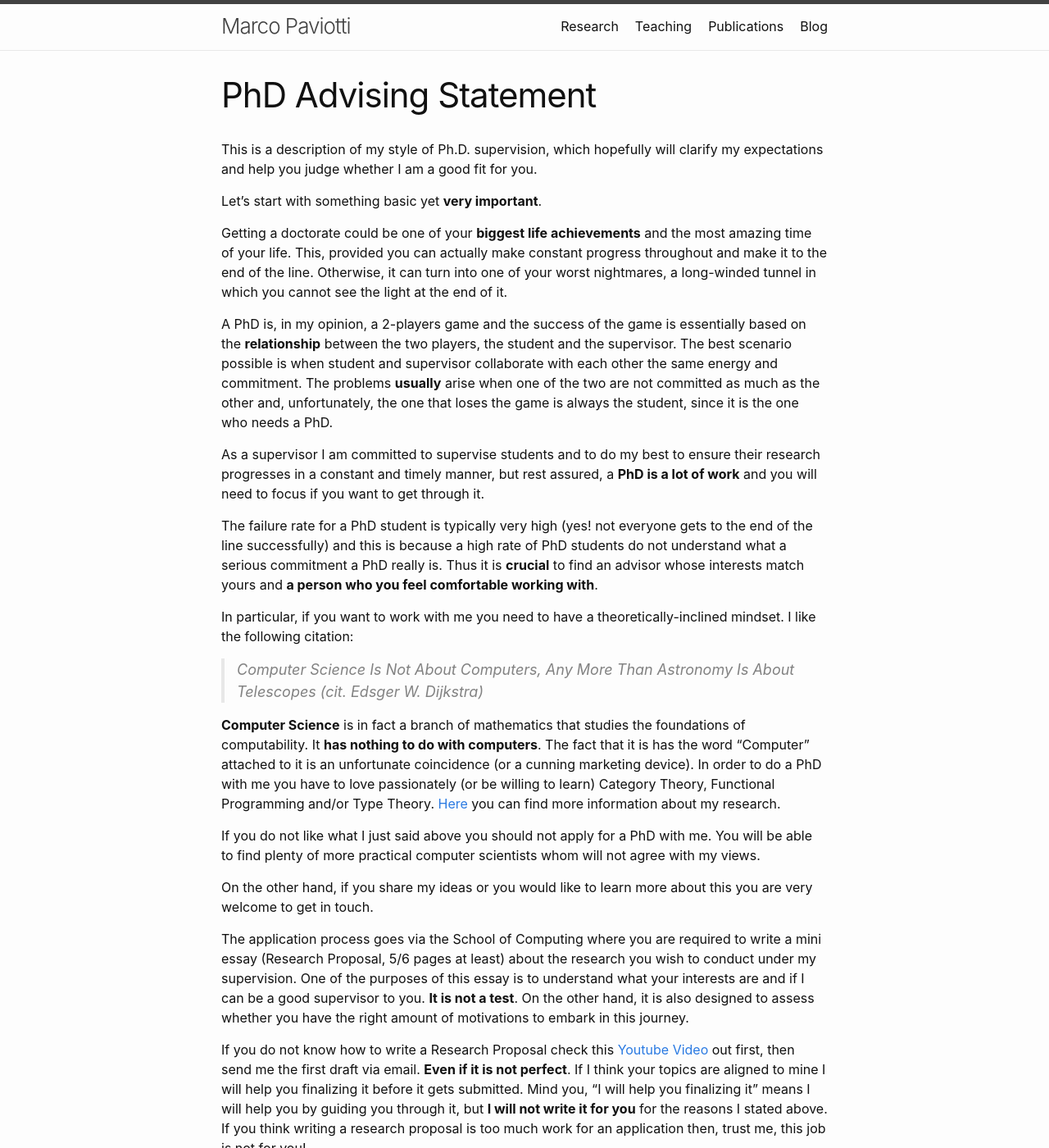
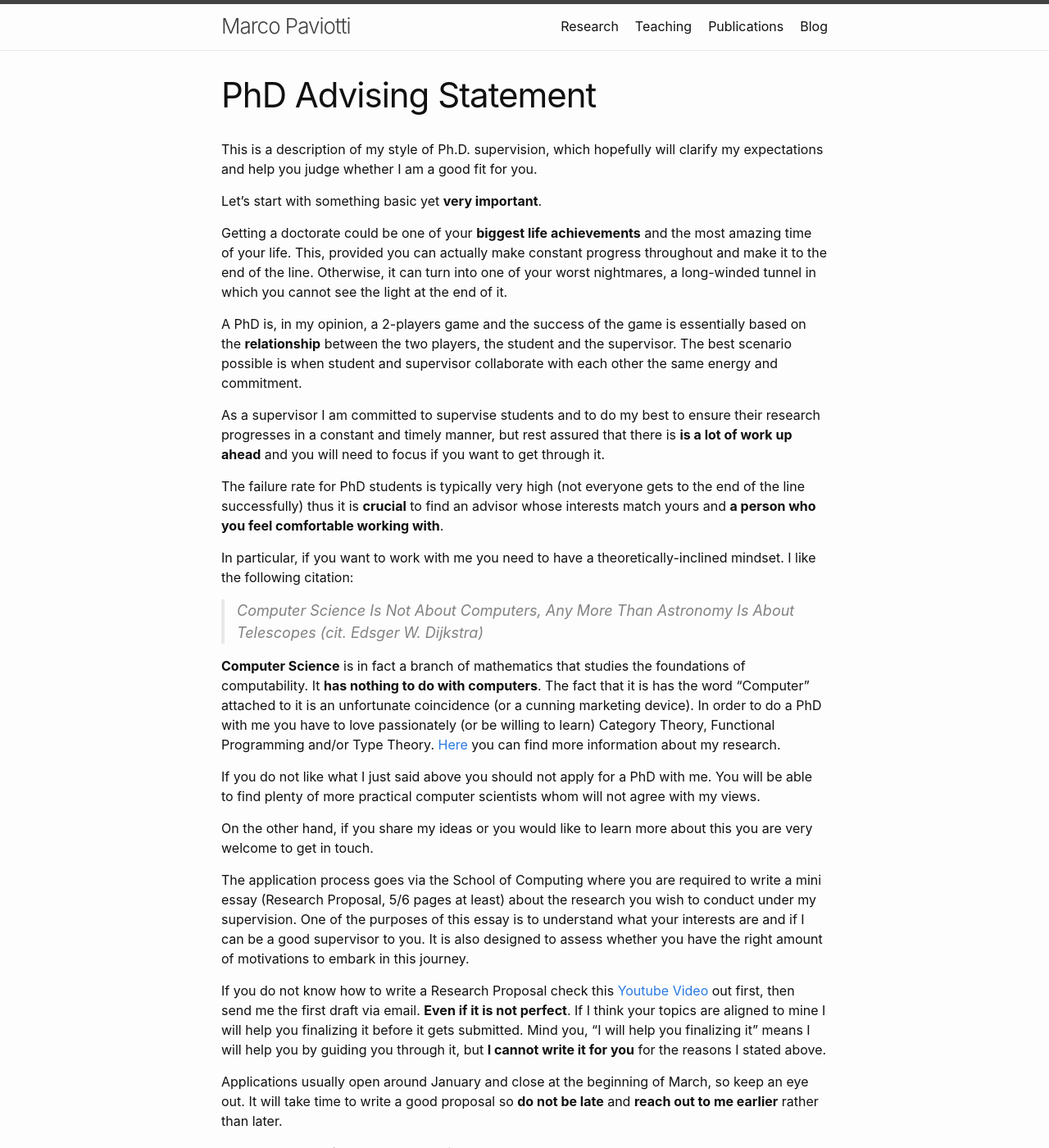
Before and after one commit to mpaviotti/mpaviotti.github.com, a Jekyll site: the page built from phd.markdown, in a window 1280 px wide and 1400 px high. Shown: the whole window at 82% size. Built offline with Jekyll 4.4.1, drawn with Linux system fonts in a browser that asks for light colours; some of the changed text lies outside the part shown.

Commit message:
Removing too scary sentences.

```diff
--- a/phd.markdown
+++ b/phd.markdown
@@ -15,21 +15,18 @@ into one of your worst nightmares, a long-winded tunnel in which you cannot see
 the light at the end of it.
 
 A PhD is, in my opinion, a 2-players game and the success of the game is
-essentially based on the **relationship** between the two players, the student and the supervisor. The best
-scenario possible is when student and supervisor collaborate with each other the
-same energy and commitment. The problems **usually** arise when one of the two
-are not committed as much as the other and, unfortunately, the one that loses
-the game is always the student, since it is the one who needs a PhD.
+essentially based on the **relationship** between the two players, the student
+and the supervisor. The best scenario possible is when student and supervisor
+collaborate with each other the same energy and commitment.
 
 As a supervisor I am committed to supervise students and to do my best to ensure
-their research progresses in a constant and timely manner, but rest assured, a **PhD is a lot
-of work** and you will need to focus if you want to get through it.
+their research progresses in a constant and timely manner, but rest assured that
+there is **is a lot of work up ahead** and you will need to focus if you want to get through it.
 
-The failure rate for a PhD student is typically very high (yes! not everyone
-gets to the end of the line successfully) and this is because a high rate of
-PhD students do not understand what a serious commitment a PhD really is. Thus
-it is **crucial** to find an advisor whose interests match yours and **a person
-who you feel comfortable working with**.
+The failure rate for PhD students is typically very high (not everyone gets
+to the end of the line successfully) thus it is **crucial** to find an advisor
+whose interests match yours and **a person who you feel comfortable working
+with**.
 
 In particular, if you want to work with me you need to have a theoretically-inclined mindset. I like the following citation:
 
@@ -54,7 +51,7 @@ The application process goes via the School of Computing where you are required
 to write a mini essay (Research Proposal, 5/6 pages at least) about the research
 you wish to conduct under my supervision. One of the purposes of this essay is
 to understand what your interests are and if I can be a good supervisor to you.
-**It is not a test**. On the other hand, it is also designed to assess whether you
+It is also designed to assess whether you
 have the right amount of motivations to embark in this journey.
 
 If you do not know how to write a Research Proposal check this [Youtube
@@ -62,8 +59,7 @@ Video](https://www.youtube.com/watch?v=s5nLdm4Dt-0) out first, then send me the
 first draft via email. **Even if it is not perfect**. If I think your topics are
 aligned to mine I will help you finalizing it before it gets submitted.  Mind
 you, "I will help you finalizing it" means I will help you by guiding you
-through it, but **I will not write it for you** for the reasons I stated above.
-If you think writing a research proposal is too much work for an application then, trust me, this job is not for you!
+through it, but **I cannot write it for you** for the reasons I stated above.
 
 Applications usually open around January and close at the beginning of March, so
 keep an eye out. It will take time to write a good proposal so **do not be
```
